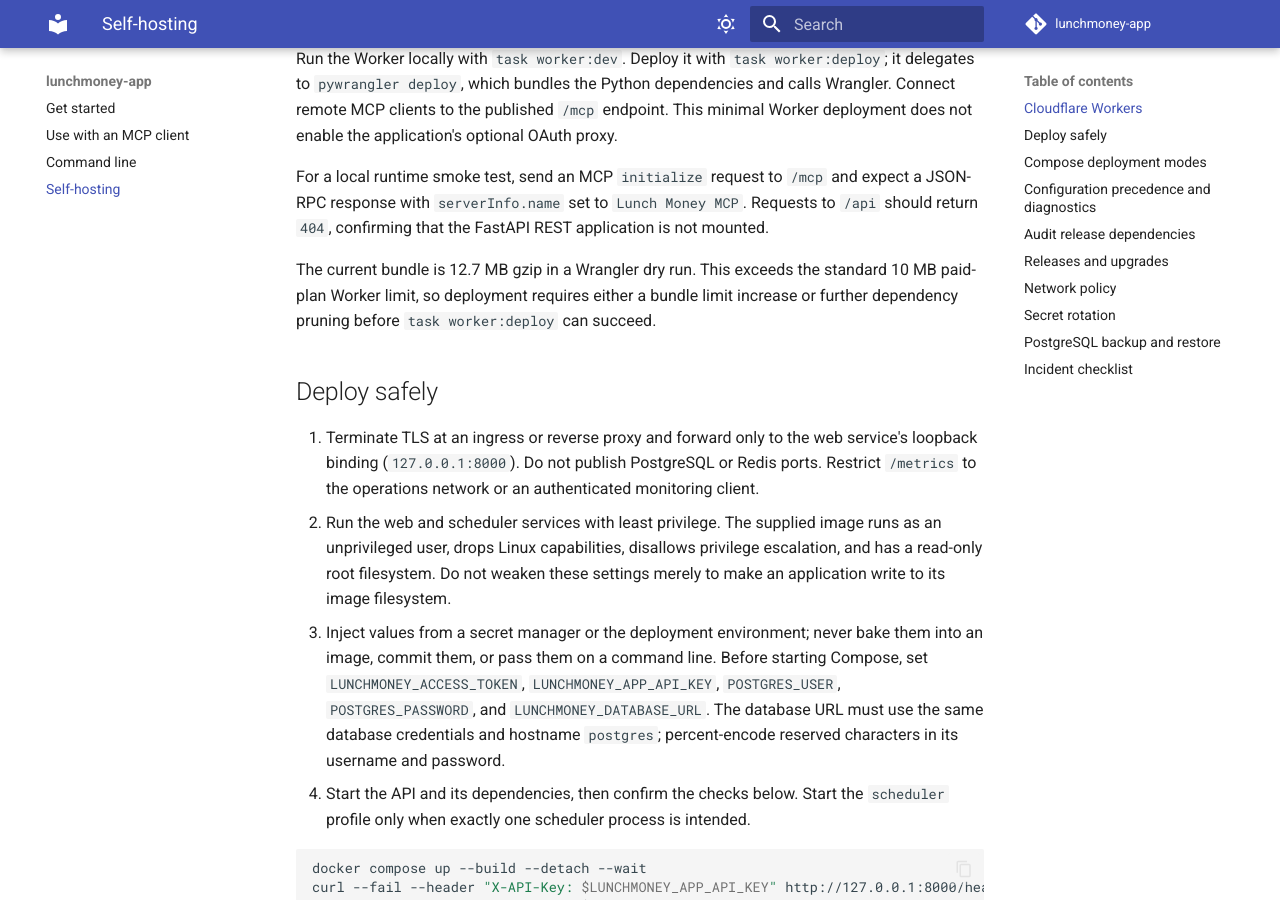
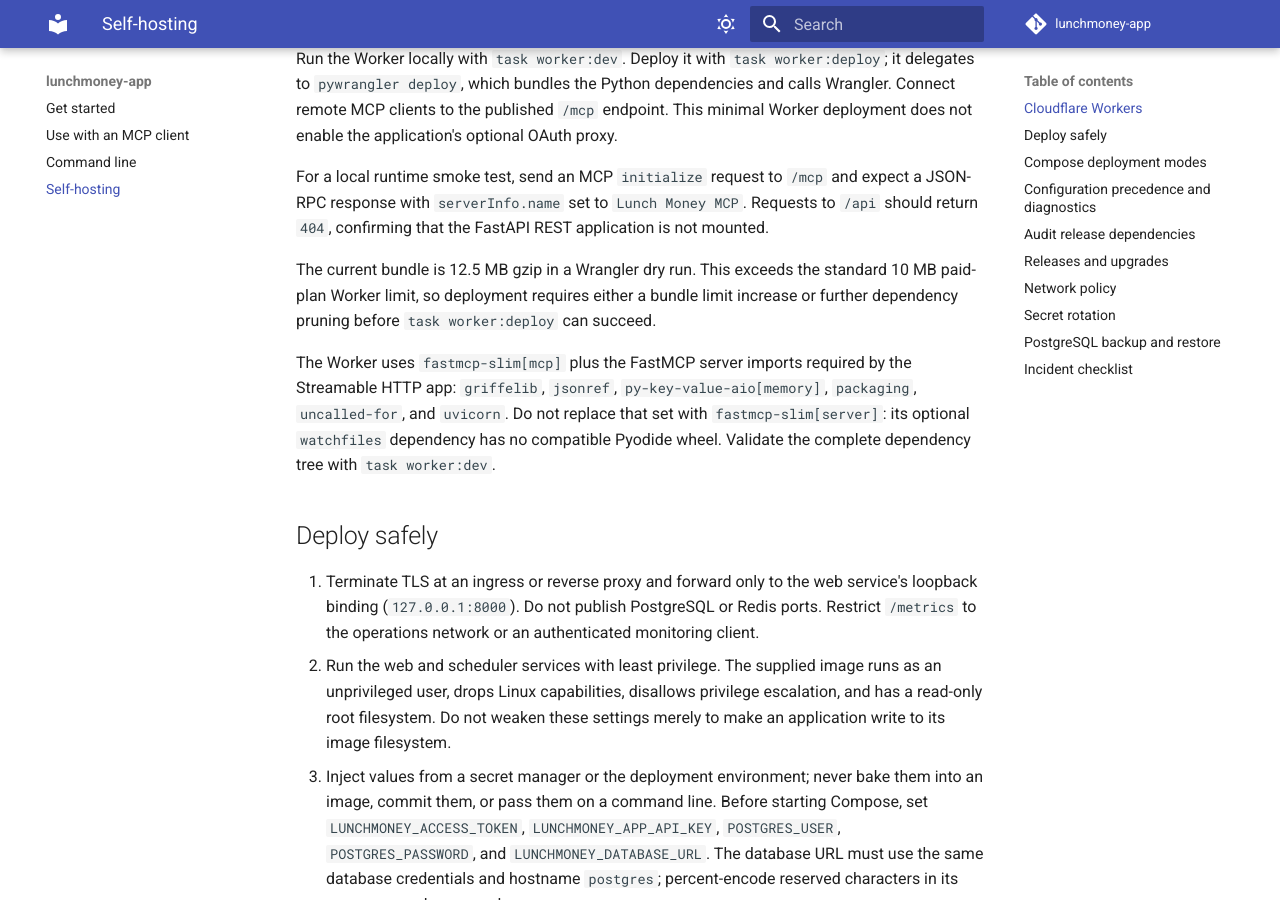
Before and after one commit to juftin/lunchmoney-app, an MkDocs documentation site: the page built from docs/OPERATIONS.md, in a window 1280 px wide and 900 px high, scrolled down 639 px. Built offline with MkDocs 1.6.1 and Material for MkDocs 9.7.7, drawn with Linux system fonts in a browser that asks for light colours; comment, search, counter and statistics services are not loaded.

Commit message:
🔧 workers: trim MCP runtime dependencies

```diff
--- a/docs/OPERATIONS.md
+++ b/docs/OPERATIONS.md
@@ -37,10 +37,16 @@
 Requests to `/api` should return `404`, confirming that the FastAPI REST
 application is not mounted.
 
-The current bundle is 12.7 MB gzip in a Wrangler dry run. This exceeds the
+The current bundle is 12.5 MB gzip in a Wrangler dry run. This exceeds the
 standard 10 MB paid-plan Worker limit, so deployment requires either a bundle
 limit increase or further dependency pruning before `task worker:deploy` can
 succeed.
+
+The Worker uses `fastmcp-slim[mcp]` plus the FastMCP server imports required by
+the Streamable HTTP app: `griffelib`, `jsonref`, `py-key-value-aio[memory]`,
+`packaging`, `uncalled-for`, and `uvicorn`. Do not replace that set with
+`fastmcp-slim[server]`: its optional `watchfiles` dependency has no compatible
+Pyodide wheel. Validate the complete dependency tree with `task worker:dev`.
 
 ## Deploy safely
 
```
Also changed, not shown: pyproject.toml (+5 -4 lines), 3 other files.
